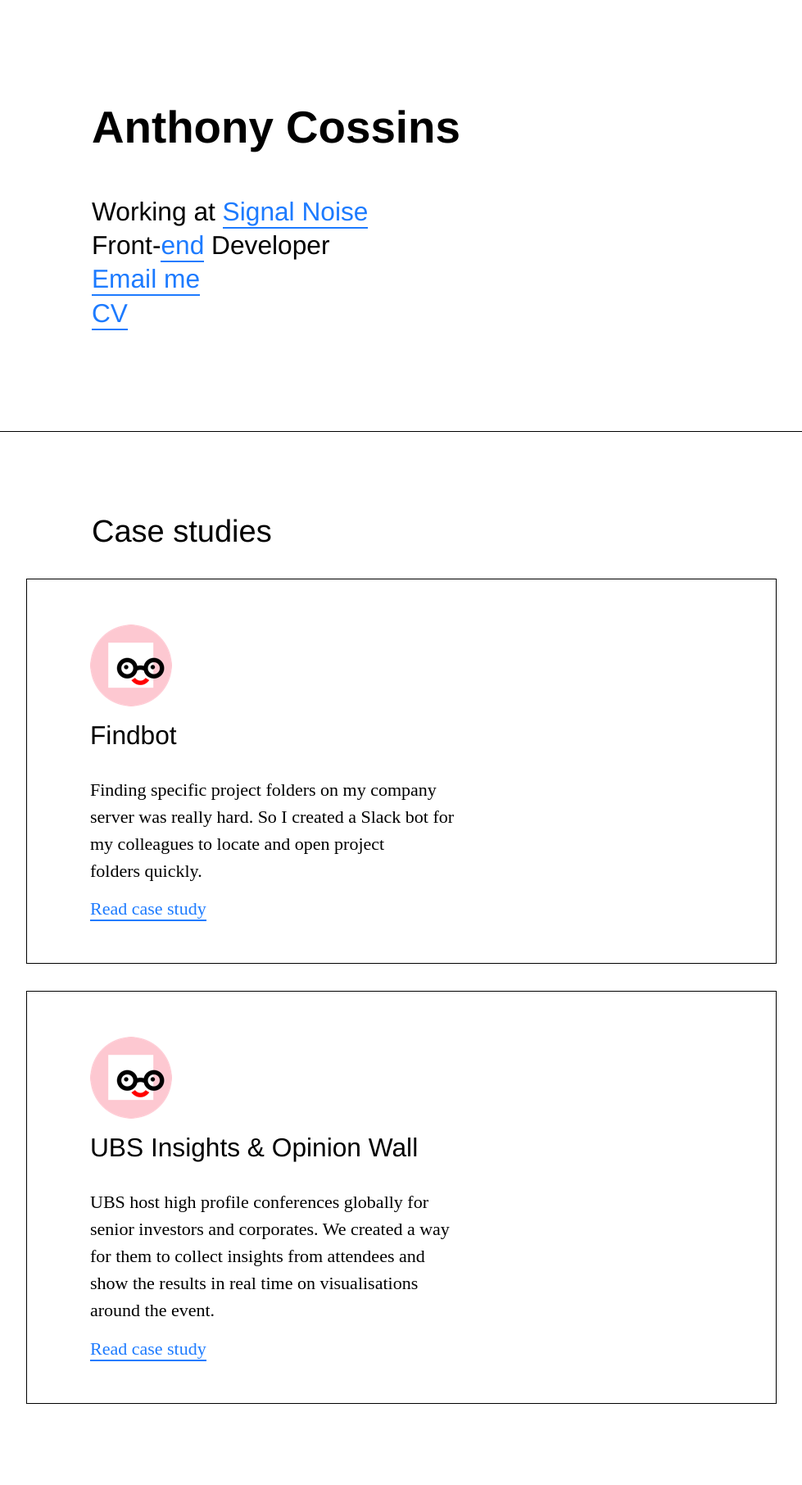
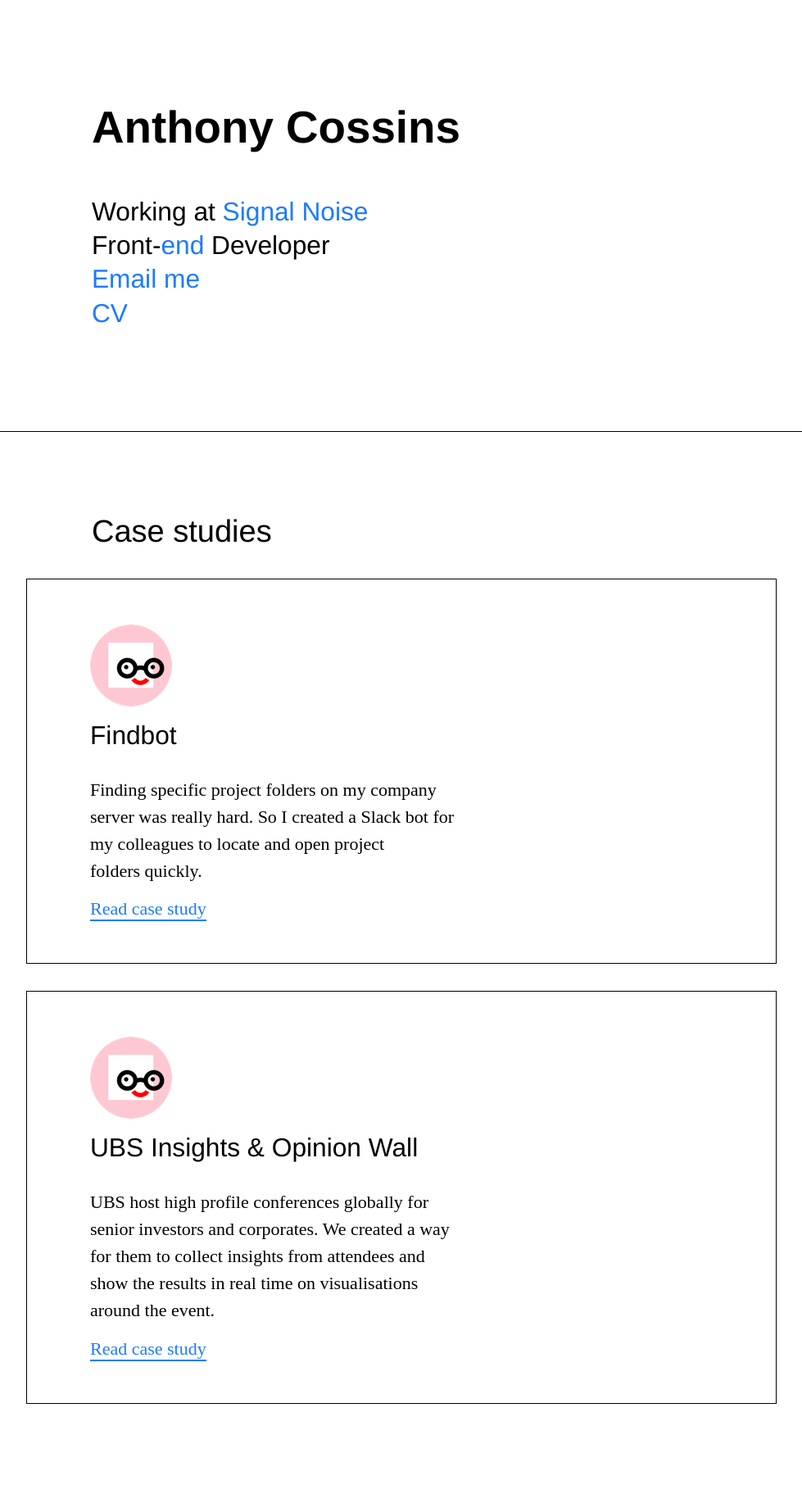
Before and after one commit to anthonyec/website, a Jekyll site: the page built from index.html, in a window 1280 px wide. Shown: the whole page at 82% size, without its empty margins (150-1129 px from the left). Built offline with Jekyll 4.4.1, drawn with Linux system fonts in a browser that asks for light colours.

Commit message:
important

```diff
--- a/_sass/profile.scss
+++ b/_sass/profile.scss
@@ -8,3 +8,7 @@
 .profile__title {
   margin-bottom: 0.9em;
 }
+
+.profile__link {
+  border: 0 !important;
+}
```
